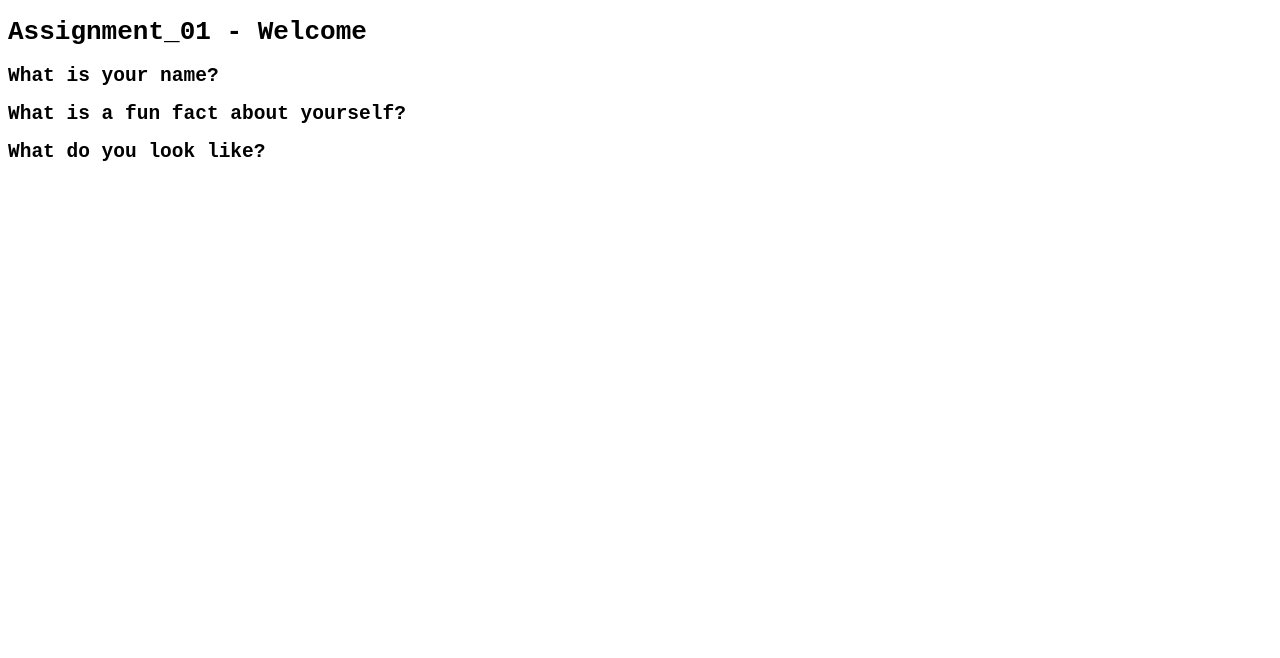
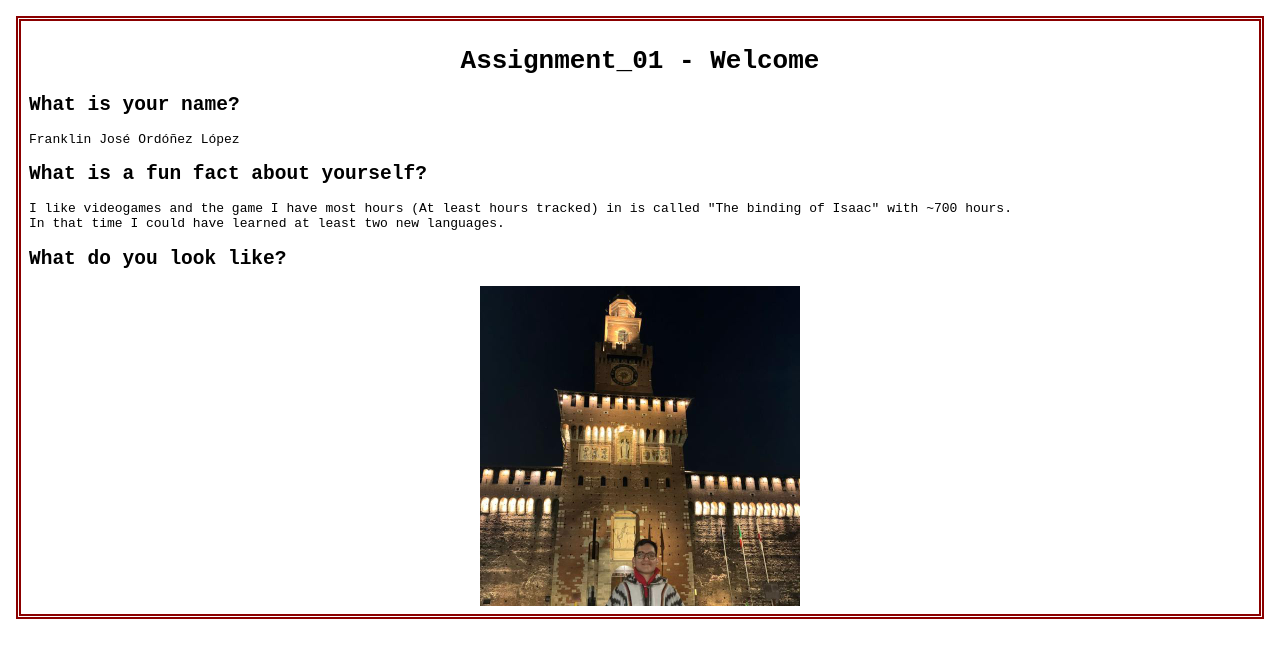
Before and after one commit to frajordo/webprogramming_assignment_1, a plain HTML site: page index.html in a window 1280 px wide. Drawn offline with Linux system fonts and the light colour scheme.

Commit message:
Assignment 1

```diff
--- a/index.html
+++ b/index.html
@@ -10,16 +10,19 @@
 
         <h2>What is your name?</h2>
         <p>
-        <!-- TODO(you): Enter your answer here -->
+        Franklin José Ordóñez López
         </p>
 
         <h2>What is a fun fact about yourself?</h2>
         <p>
-        <!-- TODO(you): Enter your answer here -->
+        I like videogames and the game I have most hours (At least hours tracked) in is called "The binding of Isaac" with ~700 hours. </br>
+        In that time I could have learned at least two new languages.
         </p>
 
         <h2>What do you look like?</h2>
-        <!-- TODO(you): Add a picture of yourself or of something that represents yourself. -->
+        <div class="me_img">
+            <img src="images/me.jpeg" />
+        </div>
 
     </body>
     </html>
--- a/style.css
+++ b/style.css
@@ -1,3 +1,19 @@
-    body {
+body {
     font-family: monospace;
-    }
+    margin: 1rem;
+    padding: 0.5rem;
+    border: 5px double darkred;
+}
+
+body>h1{
+    text-align: center;
+}
+
+.me_img{
+    display: flex;
+    justify-self: center;
+}
+
+.me_img > img{
+    width: 20rem;
+}
```
Also changed, not shown: images/me.jpeg (added).
